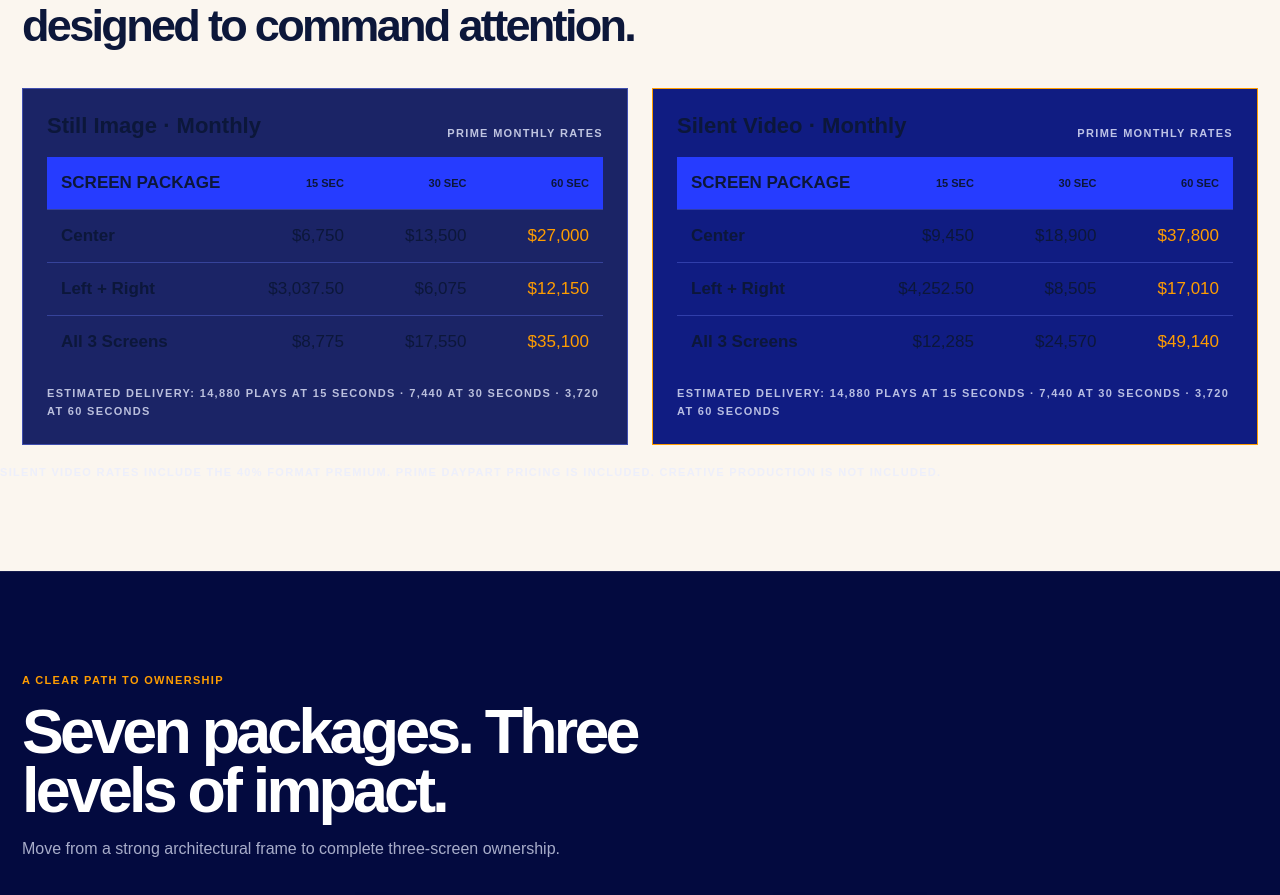
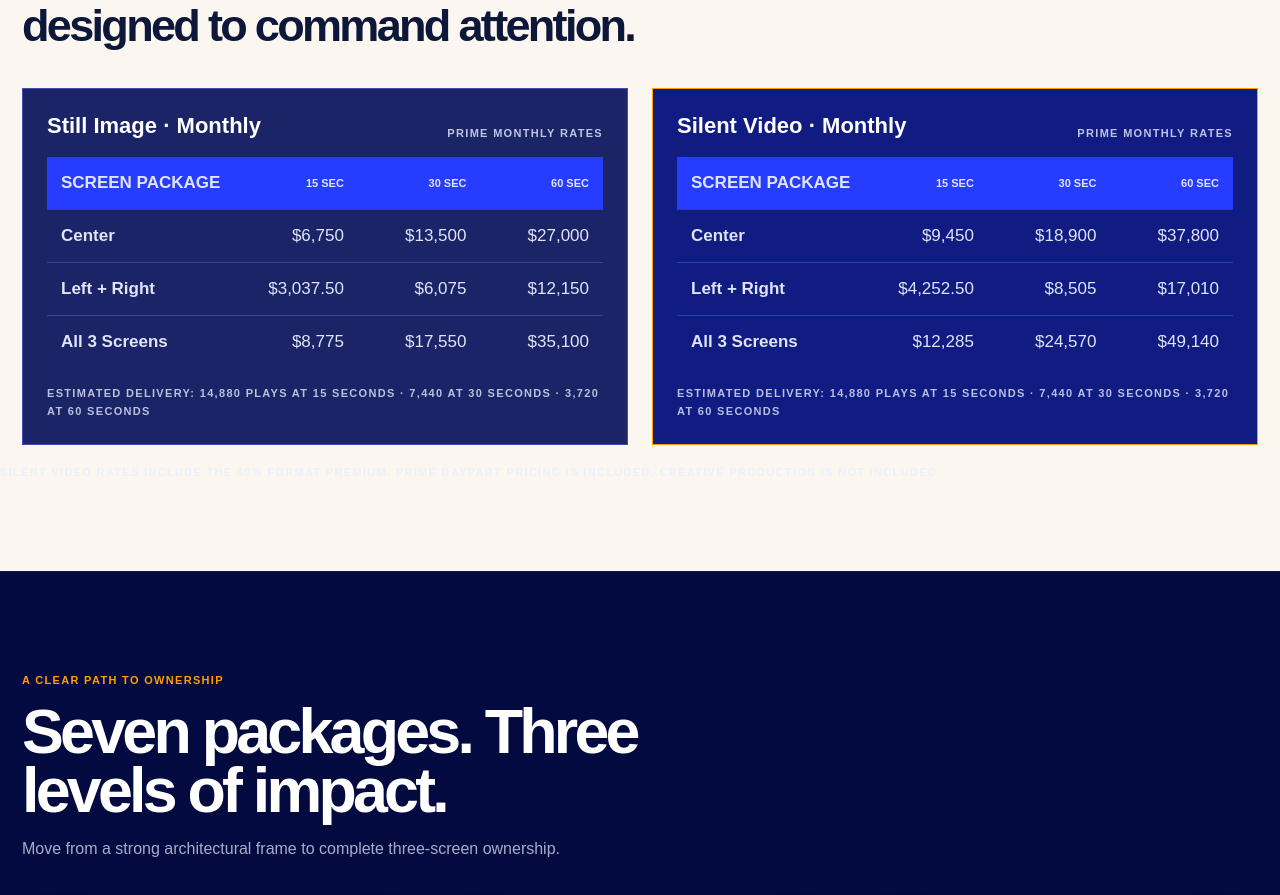
Before and after one commit to SajoRuiz/LA_GRANDIOSA_FALLBACK, a Next.js app: page / in a window 1280 px wide. Shown: the part 2710-3605 px from the top of the page. Built offline with nearby package versions, Linux system fonts and the light colour scheme.

Commit message:
Fix premium formats text color

```diff
--- a/app/page.module.css
+++ b/app/page.module.css
@@ -462,6 +462,7 @@
 
 .rateTitleRow h3 {
   margin: 0;
+  color: var(--white);
   font-size: 22px;
 }
 
@@ -480,6 +481,7 @@
 
 .rateRow strong,
 .rateRow span {
+  color: rgba(232, 236, 255, 0.96);
   font-size: 17px;
 }
 
@@ -490,6 +492,7 @@
 .rateHead {
   background: var(--blue);
   border-top: 0;
+  color: var(--white);
   text-transform: uppercase;
   font-size: 11px;
   font-weight: 800;
```
